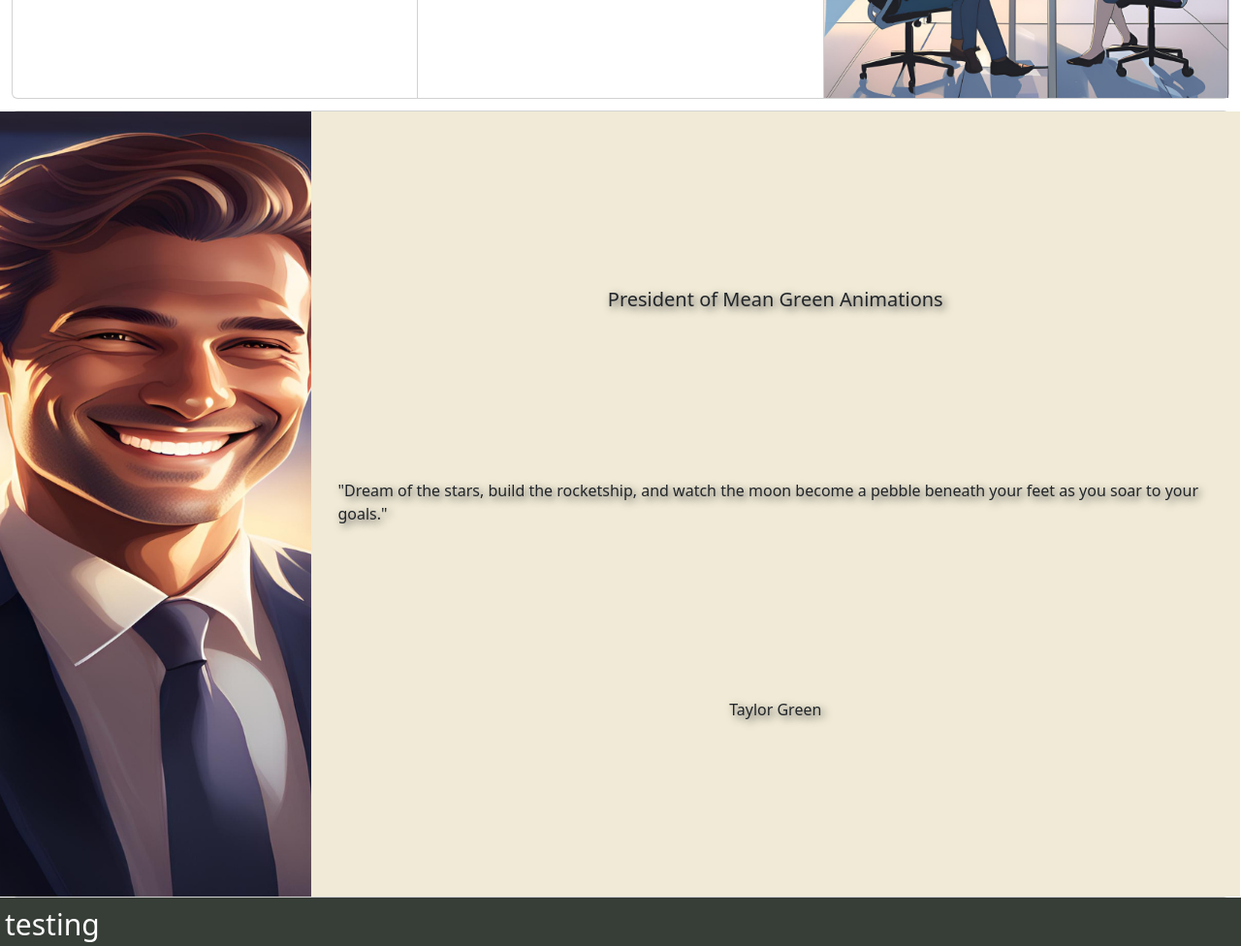
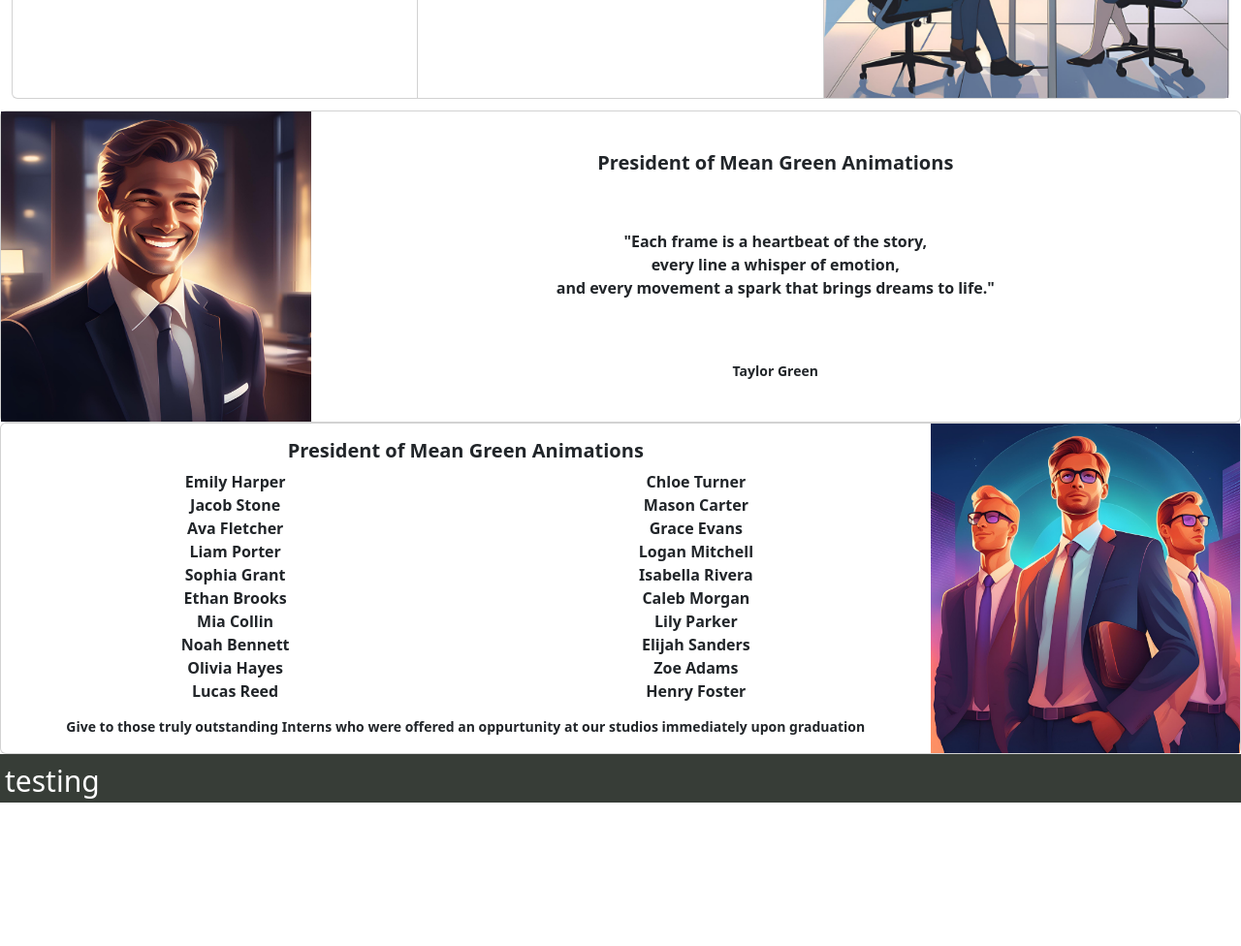
Before and after one commit to Greentaylor27/T3-Frontend_From_Scratch, a plain HTML site: page index.html in a window 1280 px wide. Shown: the part 1213-2189 px from the top of the page at 97% size. After the commit the page ends 2041 px from the top, so only its background shows below. Drawn offline with nearby package versions, Linux system fonts and the light colour scheme; a web font is replaced by a local one.

Commit message:
more updates this thing looks NICE

```diff
--- a/Styles.css
+++ b/Styles.css
@@ -29,10 +29,6 @@
     text-shadow: 3px 3px 15px #808080 !important;
 }
 
-.president-quote {
-    background-color: #f0ead6;
-}
-
 .president-black {
     text-shadow: 3px 3px 8px #404040
 }
@@ -42,5 +38,6 @@
 }
 
 .headshot {
-    aspect-ratio: 4 / 3;
+    max-height: 540px;
+    aspect-ratio: 1/1;
 }
--- a/index.html
+++ b/index.html
@@ -120,7 +120,7 @@
                 </div>
             </div>
         </head>
-        <main>
+        <main class="bgeggshell">
             <div class="card-group m-2 p-1">
                 <div class="card card-hero">
                     <img src="Images/herocard1.png" class="img-fluid" alt="Hero Card 1">
@@ -144,19 +144,41 @@
                     </div>
                 </div>
             </div>
-            <div class="container-fluid">
-                <div class="card h-">
-                    <div class="row">
-                        <div class="col-lg-3 col-md-12 d-flex justify-content-center">
-                            <img src="Images/President of company.png" class="headshot" alt="headshot1">
+            <div class="card">
+                <div class="row g-0">
+                    <div class="col-lg-3 d-flex justify-content-center">
+                        <img src="Images/President of company.png" class="img-fluid headshot" alt="President Headshot">
+                    </div>
+                    <div class="col-lg-9 d-flex">
+                        <div class="card-body text-center d-flex justify-content-around flex-column">
+                            <h5 class="card-title fw-bold">President of Mean Green Animations</h5>
+                            <p class="card-text fw-semibold">
+                                "Each frame is a heartbeat of the story,<br>
+                                every line a whisper of emotion,<br>
+                                and every movement a spark that brings dreams to life."</p>
+                            <p class="card-subtitle fw-semibold"><small>Taylor Green</small></p>
                         </div>
-                        <div class="col-lg-9 col-md-12 president-quote d-flex ">
-                            <div class="card-body president-black d-flex align-items-center justify-content-evenly flex-column">
-                                <h5 class="card-title">President of Mean Green Animations</h5>
-                                <p class="card-text">"Dream of the stars, build the rocketship, and watch the moon become a pebble beneath your feet as you soar to your goals."</p>
-                                <p class="card-subtitle">Taylor Green</p>
-                            </div>
+                    </div>
+                </div>
+            </div>
+            <div class="card">
+                <div class="row g-0">
+                    <div class="col-lg-9 d-flex">
+                        <div class="card-body text-center d-flex justify-content-around row">
+                            <h5 class="card-title fw-bold col-12">President of Mean Green Animations</h5>
+                            <p class="card-text fw-semibold col-6">
+                                Emily Harper<br> Jacob Stone<br> Ava Fletcher<br> Liam Porter<br> Sophia Grant<br>
+                                Ethan Brooks<br> Mia Collin<br> Noah Bennett<br> Olivia Hayes<br> Lucas Reed
+                            </p>
+                            <p class="card-text fw-semibold col-6">
+                                Chloe Turner<br> Mason Carter<br> Grace Evans<br> Logan Mitchell<br> Isabella Rivera<br>
+                                Caleb Morgan<br> Lily Parker<br> Elijah Sanders<br> Zoe Adams<br> Henry Foster
+                                </p>
+                            <p class="card-subtitle fw-semibold col-12"><small>Give to those truly outstanding Interns who were offered an oppurtunity at our studios immediately upon graduation</small></p>
                         </div>
+                    </div>
+                    <div class="col-lg-3 d-flex justify-content-center">
+                        <img src="Images/cardpic2.png" class="img-fluid headshot" alt="President Headshot">
                     </div>
                 </div>
             </div>
```
Also changed, not shown: Images/cardpic2.png (added).
